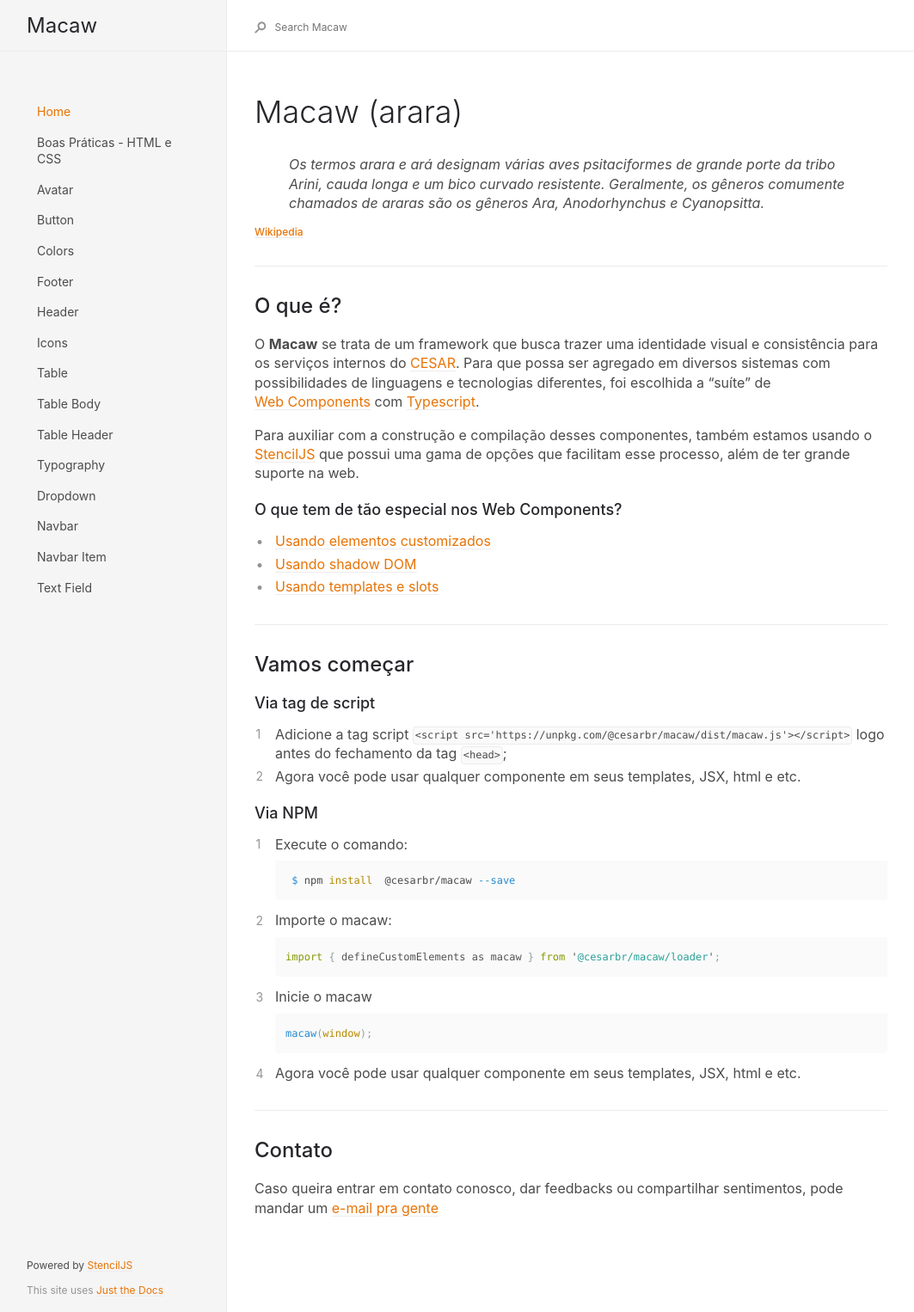
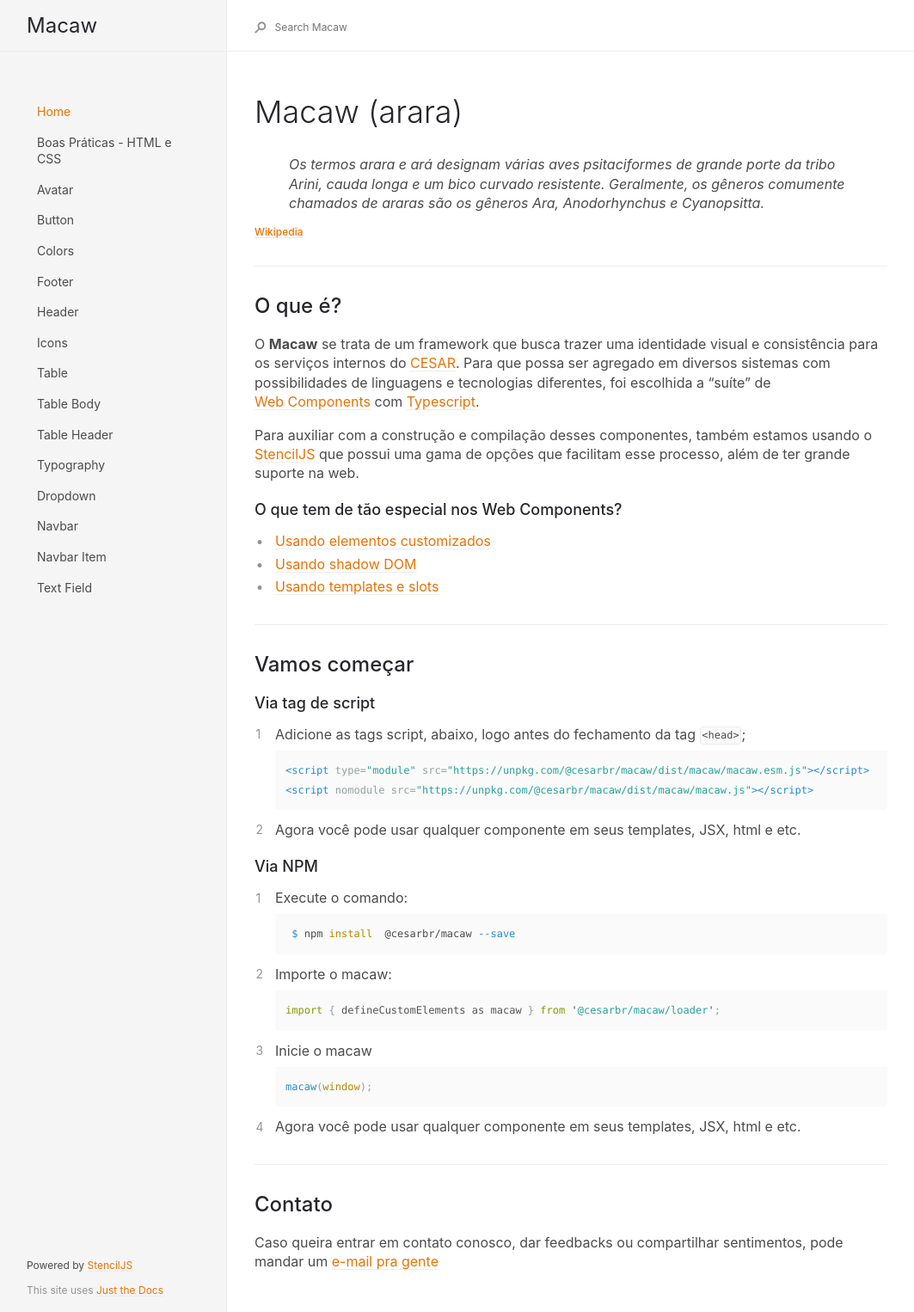
Before and after one commit to CESARBR/macaw, a Jekyll site: the page built from docs/index.md, in a window 1280 px wide. Shown: the whole page at 86% size, without its empty margins (92-1155 px from the left). Built offline with Jekyll 4.4.1, drawn with Linux system fonts in a browser that asks for light colours.

````diff
--- a/docs/_includes/head.html
+++ b/docs/_includes/head.html
@@ -23,7 +23,8 @@
   <script type="text/javascript" src="{{ "/assets/js/just-the-docs.js" | absolute_url }}"></script>
 
   <!-- Macaw -->
-  <script src='https://unpkg.com/@cesarbr/macaw/dist/macaw.js'></script>
+  <script type="module" src="https://unpkg.com/@cesarbr/macaw/dist/macaw/macaw.esm.js"></script>
+  <script nomodule src="https://unpkg.com/@cesarbr/macaw/dist/macaw/macaw.js"></script>
 
   <meta name="viewport" content="width=device-width, initial-scale=1">
 </head>
--- a/docs/_sass/custom/custom.scss
+++ b/docs/_sass/custom/custom.scss
@@ -38,3 +38,28 @@ $btn-primary-color: $macaw-primary-color;
     }
   }
 }
+
+[class*="m-"] {
+  font-size: 14px;
+  line-height: 1.15;
+}
+
+.m-text-field {
+  display: block;
+  margin: 0 0 16px;
+
+  &__field,
+  &__field[type="search"] {
+    box-sizing: border-box;
+    width: 240px;
+  }
+}
+
+.m-dropdown-item {
+  margin: 0;
+
+  a:not([class]),
+  a:not([class]):hover {
+    background-image: none;
+  }
+}
--- a/docs/index.md
+++ b/docs/index.md
@@ -31,9 +31,11 @@ Para auxiliar com a construção e compilação desses componentes, também esta
 
 ### Via tag de script
 
-<script src='https://unpkg.com/@cesarbr/macaw/dist/macaw.js'></script>
-
-1. Adicione a tag script `<script src='https://unpkg.com/@cesarbr/macaw/dist/macaw.js'></script>` logo antes do fechamento da tag `<head>`;
+1. Adicione as tags script, abaixo, logo antes do fechamento da tag `<head>`;
+```html
+<script type="module" src="https://unpkg.com/@cesarbr/macaw/dist/macaw/macaw.esm.js"></script>
+<script nomodule src="https://unpkg.com/@cesarbr/macaw/dist/macaw/macaw.js"></script>
+```
 2. Agora você pode usar qualquer componente em seus templates, JSX, html e etc.
 
 ### Via NPM
````
Also changed, not shown: docs/button.md (+4 -1 lines), docs/dropdown.md (+9 -9 lines), docs/text-field.md (+1 -9 lines), docs/assets/images/mcw-dropdown.gif (deleted), docs/assets/images/mcw-text-field-v2.png (deleted), docs/assets/images/mcw-text-field.jpg (deleted).
